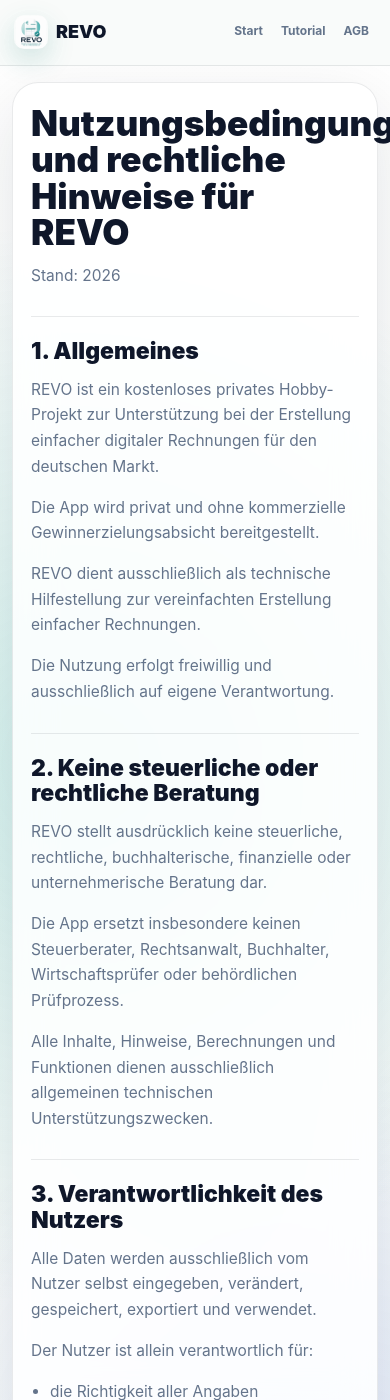
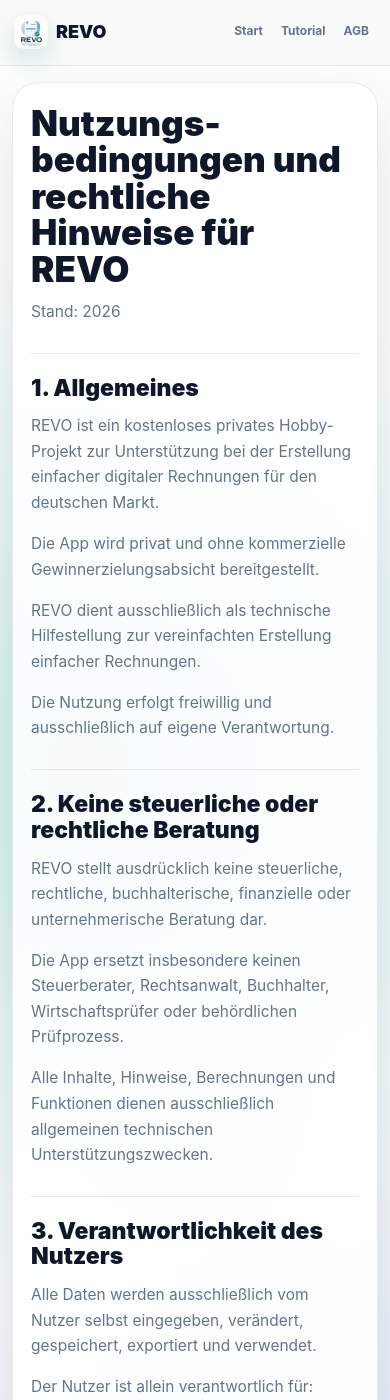
Before and after one commit to saschkatm-a11y/REVO, a Jekyll site: the page built from docs/agb.md, in a window 390 px wide and 1400 px high. Built offline with Jekyll 4.4.1, drawn with Linux system fonts in a browser that asks for light colours.

Commit message:
Improve mobile AGB heading

```diff
--- a/docs/agb.md
+++ b/docs/agb.md
@@ -4,7 +4,10 @@
 description: AGB, Nutzungsbedingungen und rechtliche Hinweise für REVO.
 ---
 
-# Nutzungsbedingungen und rechtliche Hinweise für REVO
+<h1 class="legal-title" aria-label="Nutzungsbedingungen und rechtliche Hinweise für REVO">
+  <span class="legal-title-desktop">Nutzungsbedingungen und rechtliche Hinweise für REVO</span>
+  <span class="legal-title-mobile" aria-hidden="true">Nutzungs-<br />bedingungen und rechtliche Hinweise für REVO</span>
+</h1>
 
 Stand: 2026
 
--- a/docs/styles.css
+++ b/docs/styles.css
@@ -557,6 +557,10 @@
   line-height: 1;
 }
 
+.legal-title-mobile {
+  display: none;
+}
+
 .doc-page h2 {
   padding-top: 26px;
   margin-top: 34px;
@@ -788,6 +792,14 @@
     line-height: 1.04;
   }
 
+  .legal-title-desktop {
+    display: none;
+  }
+
+  .legal-title-mobile {
+    display: inline;
+  }
+
   .doc-page h2 {
     padding-top: 22px;
     margin-top: 28px;
```
